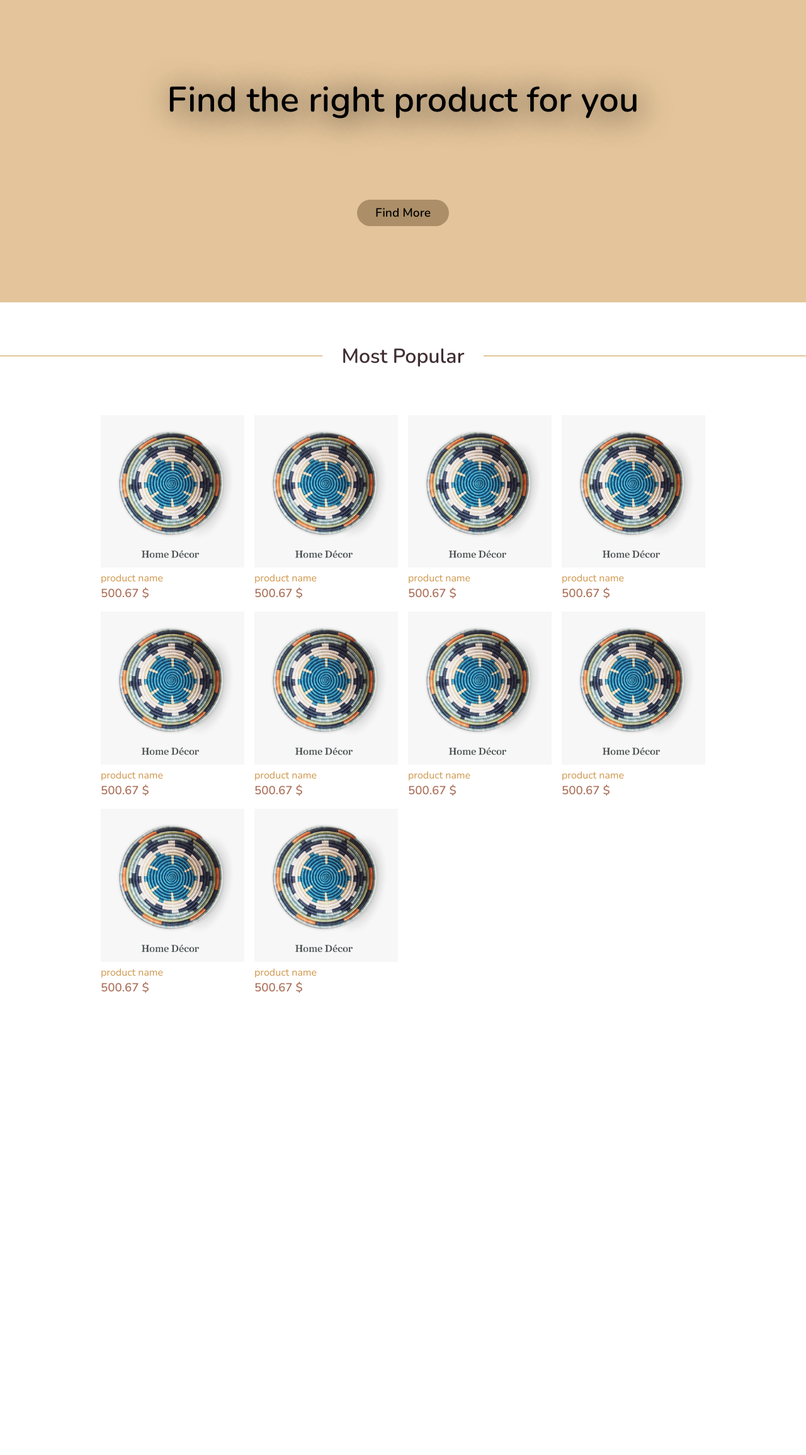
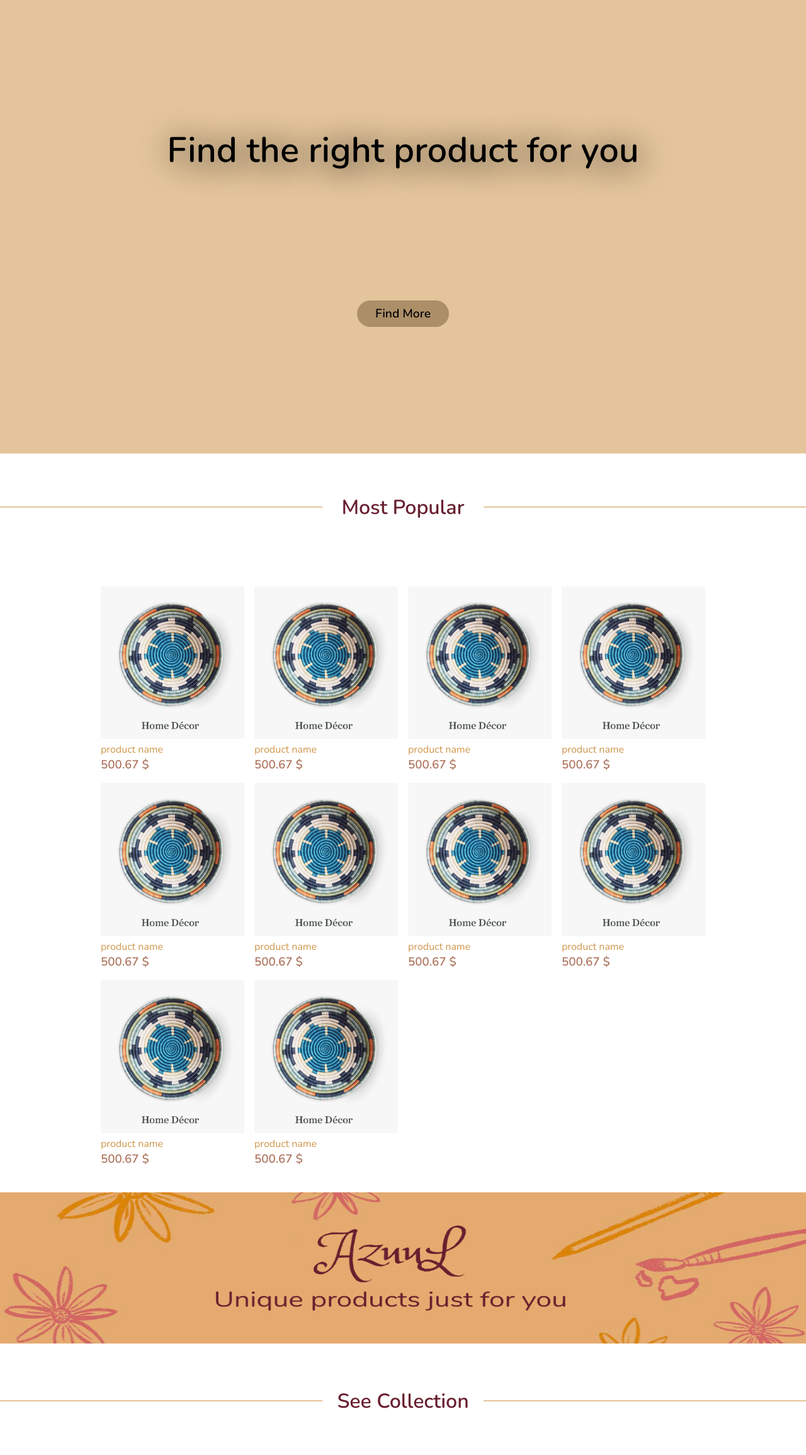
Before and after one commit to M-Kouache/PFE-Ecommerce-Project, a PHP site: page / in a window 1280 px wide. Shown: the part 99-2409 px from the top of the page at 63% size. Before the commit the page ends 1676 px from the top, so only its background shows below. Run offline with PHP 8.4, Linux system fonts and the light colour scheme; some web fonts are replaced.

Commit message:
adding a banner under product section

```diff
--- a/Scripts/script.js
+++ b/Scripts/script.js
@@ -0,0 +1,9 @@
+let banner_img = document.querySelector(".banner-image");
+let window_width = window.innerWidth;
+
+
+if (window_width > 900) {
+
+    banner_img.src = "assets/images/banner-desktop.png"
+
+}
--- a/StyleSheet/media.css
+++ b/StyleSheet/media.css
@@ -35,15 +35,12 @@
   }
 
   .hero-section {
-    height: 60vh;
+    height: 90vh;
+    background: var(--primary);
   }
 
   .hero-section h1 {
     font-size: 3.5rem;
-  }
-  .hero-section-background {
-    width: 100%;
-    min-height: 100%;
   }
 
   .product-container-header {
--- a/StyleSheet/style.css
+++ b/StyleSheet/style.css
@@ -7,7 +7,7 @@
   --secondary: #ac8f68;
   --secondary-hover: #ac8f68cb;
   --secondary-dark: #ae735d;
-  --brown: #402e32;
+  --brown: #681f2e;
   --light-gray: #efdcc33a;
   --black: black;
   --white: #fff;
@@ -30,6 +30,7 @@ body {
   font-family: var(--primary-font);
   padding: 0;
   margin: 0;
+  background: var(--white);
 }
 
 .flex {
@@ -202,7 +203,16 @@ input[name="search-submit"]:focus {
   height: 40vh;
   overflow: hidden;
   /* background: rgba(0, 0, 0, 0.6); */
-  background: var(--primary);
+  /* background: var(--primary); */
+}
+
+.hero-section img {
+  position: absolute;
+  left: 50%;
+  top: 50%;
+  transform: translate(-50%, -50%);
+  width: 100%;
+  height: auto;
 }
 
 .hero-section h1 {
@@ -212,16 +222,6 @@ input[name="search-submit"]:focus {
   text-align: center;
   animation-name: head;
   animation-duration: 2s;
-}
-
-.hero-section-background {
-  position: absolute;
-  z-index: -1;
-  left: 50%;
-  top: 50%;
-  min-width: 100%;
-  min-height: 100%;
-  transform: translate(-50%, -50%);
 }
 
 .product-container-header {
@@ -244,6 +244,7 @@ input[name="search-submit"]:focus {
 .products-container {
   width: 100%;
   padding: 0.5rem 1.5rem;
+  margin: 2rem 0;
 }
 
 .product-image-container img {
@@ -254,3 +255,12 @@ input[name="search-submit"]:focus {
 .product-image-container img:hover {
   box-shadow: 0 0 5px rgba(0, 0, 0, 0.2);
 }
+
+.banner {
+  width: 100%;
+}
+
+.banner img {
+  width: 100%;
+  height: 240px;
+}
--- a/index.html
+++ b/index.html
@@ -64,7 +64,6 @@
             </a>
         </nav>
         <div class="hero-section flex direction-to-column">
-            <img class="hero-section-background" src="assets/images/hero-background.jpg" alt="">
             <h1>Find the right product for you</h1>
             <a class="btn" href="#" >Find More</a>
         </div>
@@ -77,7 +76,7 @@
                 <div class="separater-line"></div>
           </div>
 
-          <div class="products-container  grid">
+          <div class="products-container grid">
                 <a href="#" class="product-card">
                     <div class="product-image-container">
                         <img src="assets/images/product-example.png" alt="product-image">
@@ -150,13 +149,26 @@
                 </a>
           </div>
 
-        <div >
+        <div class="banner">
+            <img class="banner-image" src="assets/images/banner-mobile.png" alt="">
+        </div>
+
+        <div class="product-container-header flex ">
+            <div class="separater-line"></div>
+            <h1>See Collection</h1>
+            <div class="separater-line"></div>
+        </div>
+
+        <div class="product-gallery grid">
+
 
         </div>
 
       </section>
 
+      <footer>
 
+      </footer>
 
     <script src="Scripts/script.js" defer></script>
 </body>
```
Also changed, not shown: assets/images/banner-desktop.png (added), assets/images/banner-mobile.png (added), assets/images/hero-background.jpg (deleted), assets/images/hero-logo-image.png (deleted), assets/images/hero-section-background-image.jpg (deleted), assets/images/product-ad-image-1.png (added).
